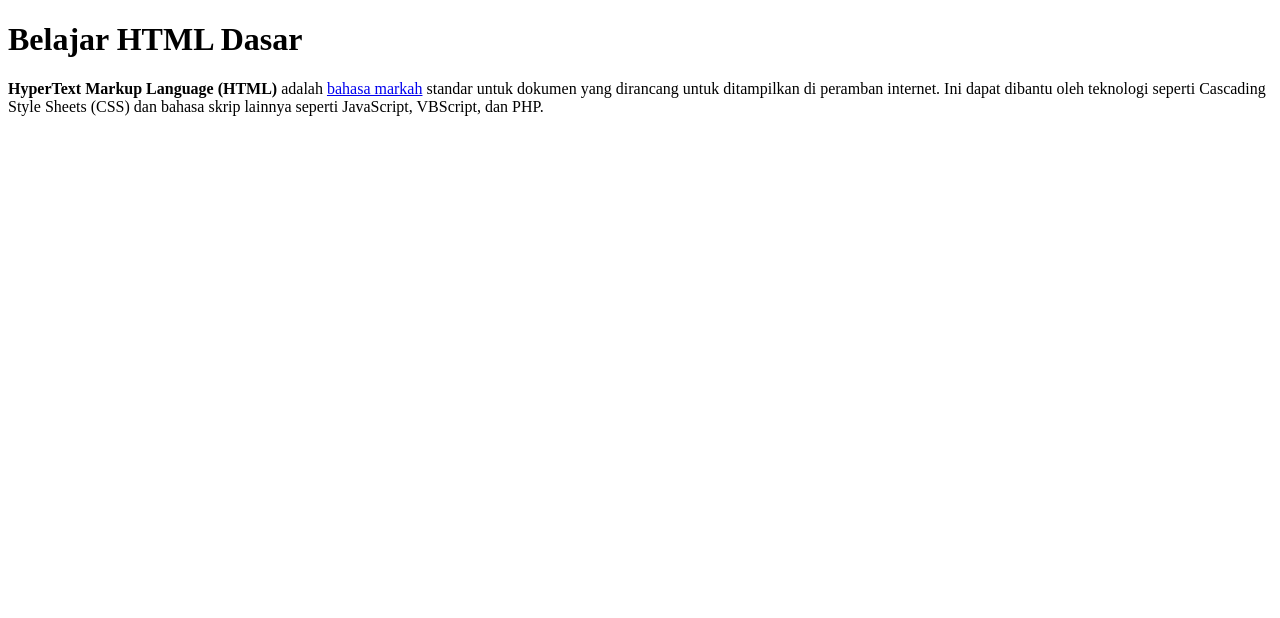
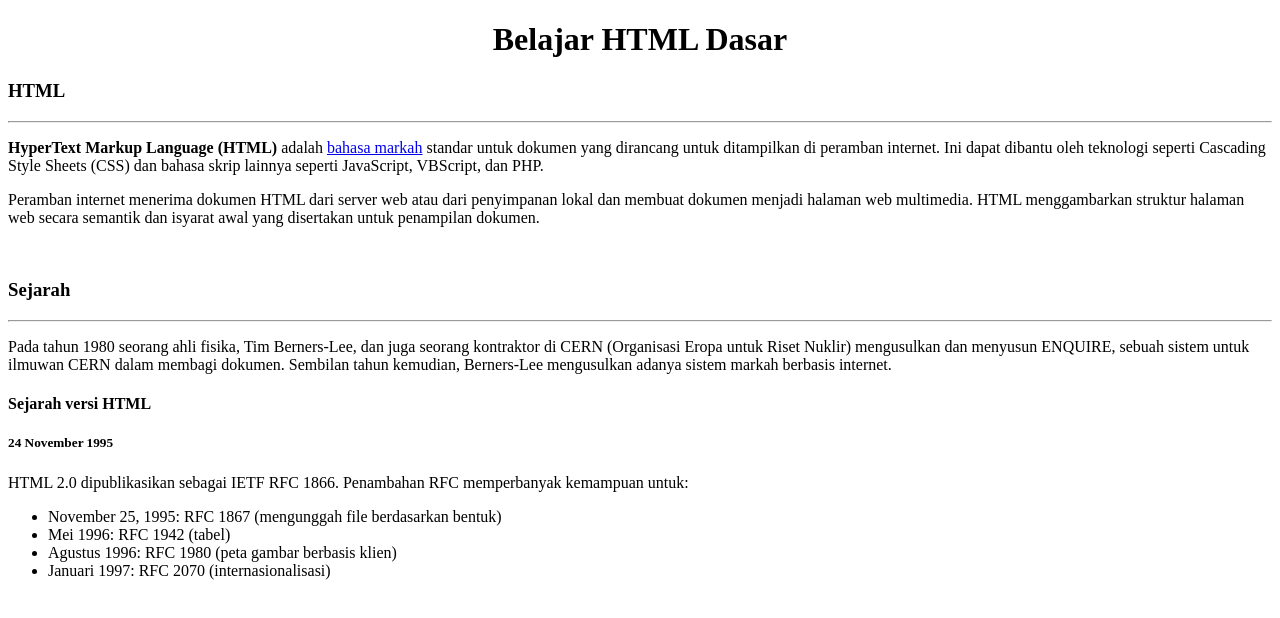
Before and after one commit to adezevi61/1.-belajar-HTML_Dasar, a plain HTML site: page index.html in a window 1280 px wide. Drawn offline with Linux system fonts and the light colour scheme.

Commit message:
menambahakan file indexlist.html dan memodifikasi isi index.html pada saat belajar

```diff
--- a/index.html
+++ b/index.html
@@ -3,11 +3,34 @@
 <head>
     <meta charset="UTF-8">
     <meta name="viewport" content="width=device-width, initial-scale=1.0">
-    <title>Document</title>
+    <title>belajar html dasar</title>
 </head>
 <body>
-    <h1>Belajar HTML Dasar</h1>
+
+    <center><h1>Belajar HTML Dasar</h1></center>
+
+    <h3><b>HTML</b></h3>
+    <hr>
 
     <p><b>HyperText Markup Language (HTML)</b> adalah <a href="#">bahasa markah</a> standar untuk dokumen yang dirancang untuk ditampilkan di peramban internet. Ini dapat dibantu oleh teknologi seperti Cascading Style Sheets (CSS) dan bahasa skrip lainnya seperti JavaScript, VBScript, dan PHP.</p>
+
+    <p>Peramban internet menerima dokumen HTML dari server web atau dari penyimpanan lokal dan membuat dokumen menjadi halaman web multimedia. HTML menggambarkan struktur halaman web secara semantik dan isyarat awal yang disertakan untuk penampilan dokumen.</p><br>
+
+    <h3>Sejarah</h3>
+    <hr>
+
+    <p>Pada tahun 1980 seorang ahli fisika, Tim Berners-Lee, dan juga seorang kontraktor di CERN (Organisasi Eropa untuk Riset Nuklir) mengusulkan dan menyusun ENQUIRE, sebuah sistem untuk ilmuwan CERN dalam membagi dokumen. Sembilan tahun kemudian, Berners-Lee mengusulkan adanya sistem markah berbasis internet.</p>
+
+    <h4>Sejarah versi HTML</h4>
+    <h5>24 November 1995</h5>
+    HTML 2.0 dipublikasikan sebagai IETF RFC 1866. Penambahan RFC memperbanyak kemampuan untuk:
+
+    <ul>
+        <li>November 25, 1995: RFC 1867 (mengunggah file berdasarkan bentuk)</li>
+        <li>Mei 1996: RFC 1942 (tabel)</li>
+        <li>Agustus 1996: RFC 1980 (peta gambar berbasis klien)</li>
+        <li>Januari 1997: RFC 2070 (internasionalisasi)</li>
+    </ul>
+
 </body>
 </html>
```
Also changed, not shown: indexlist.html (added, +26 -0 lines).
